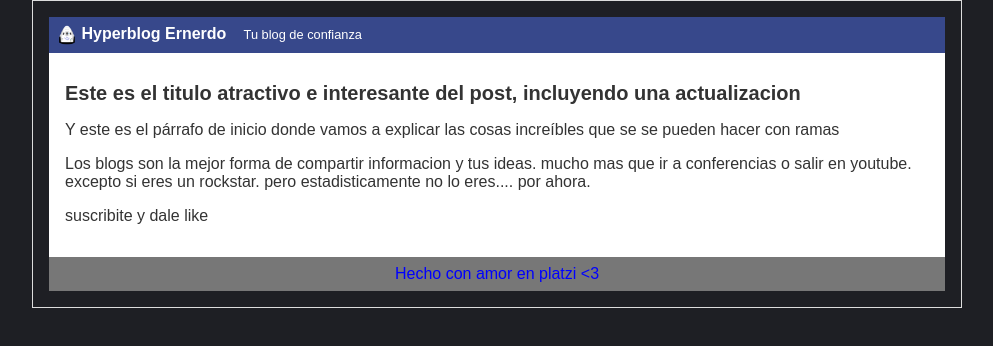
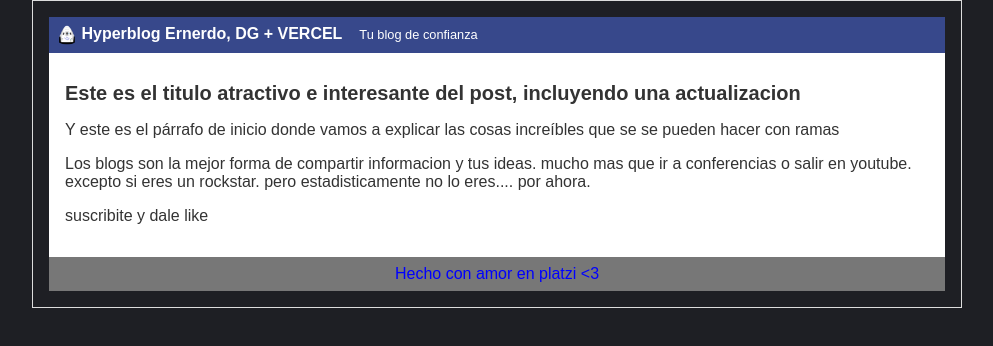
Before and after one commit to ernerdo/hyperblog, a plain HTML site: page index.html in a window 1280 px wide. Shown: the whole page, without its empty margins (143-1136 px from the left). Drawn offline with Linux system fonts and the light colour scheme.

Commit message:
prueba de actualizacion

```diff
--- a/index.html
+++ b/index.html
@@ -6,7 +6,7 @@
 <body>
     <div id="container">
         <div id="cabecera">
-            <img id="logo" src="imagenes/dragon.png"/> Hyperblog Ernerdo <span id="tagline">Tu blog de confianza</span>
+            <img id="logo" src="imagenes/dragon.png"/> Hyperblog Ernerdo, DG + VERCEL <span id="tagline">Tu blog de confianza</span>
 
         </div>
 
```
